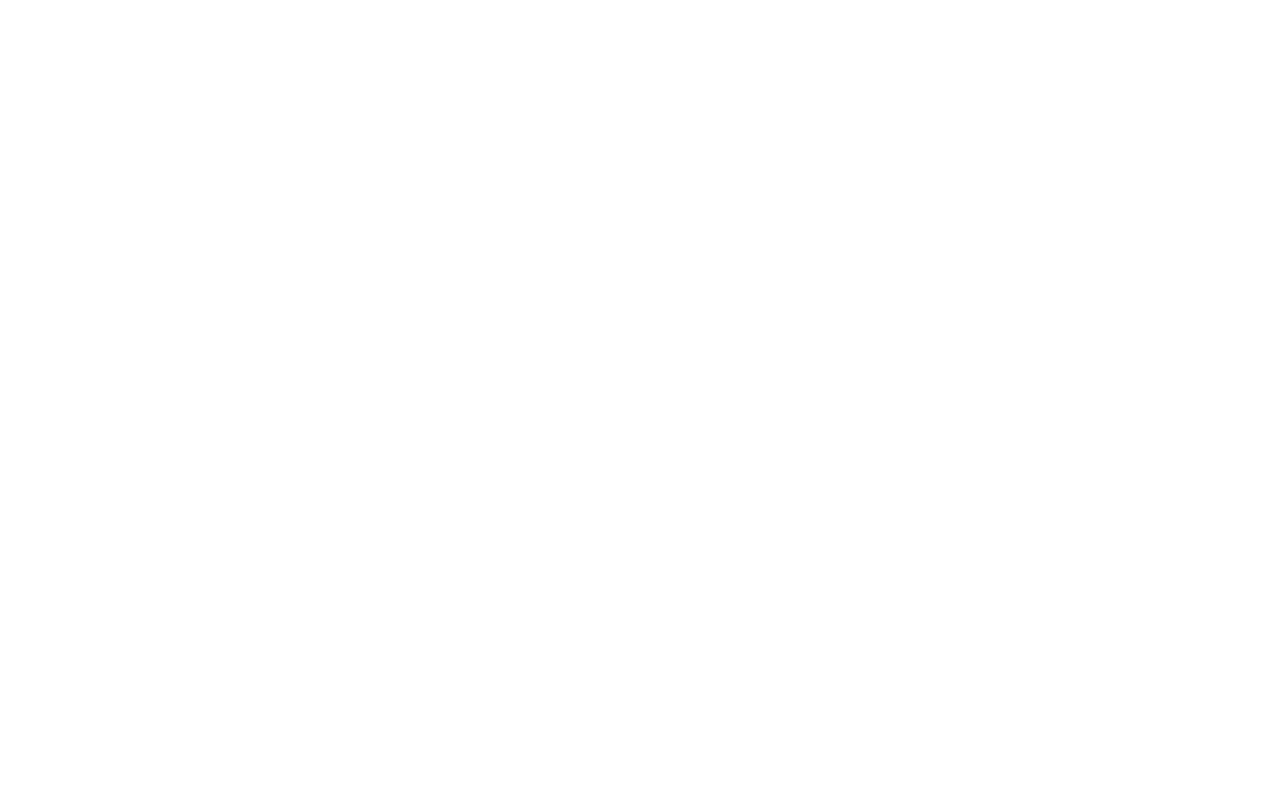
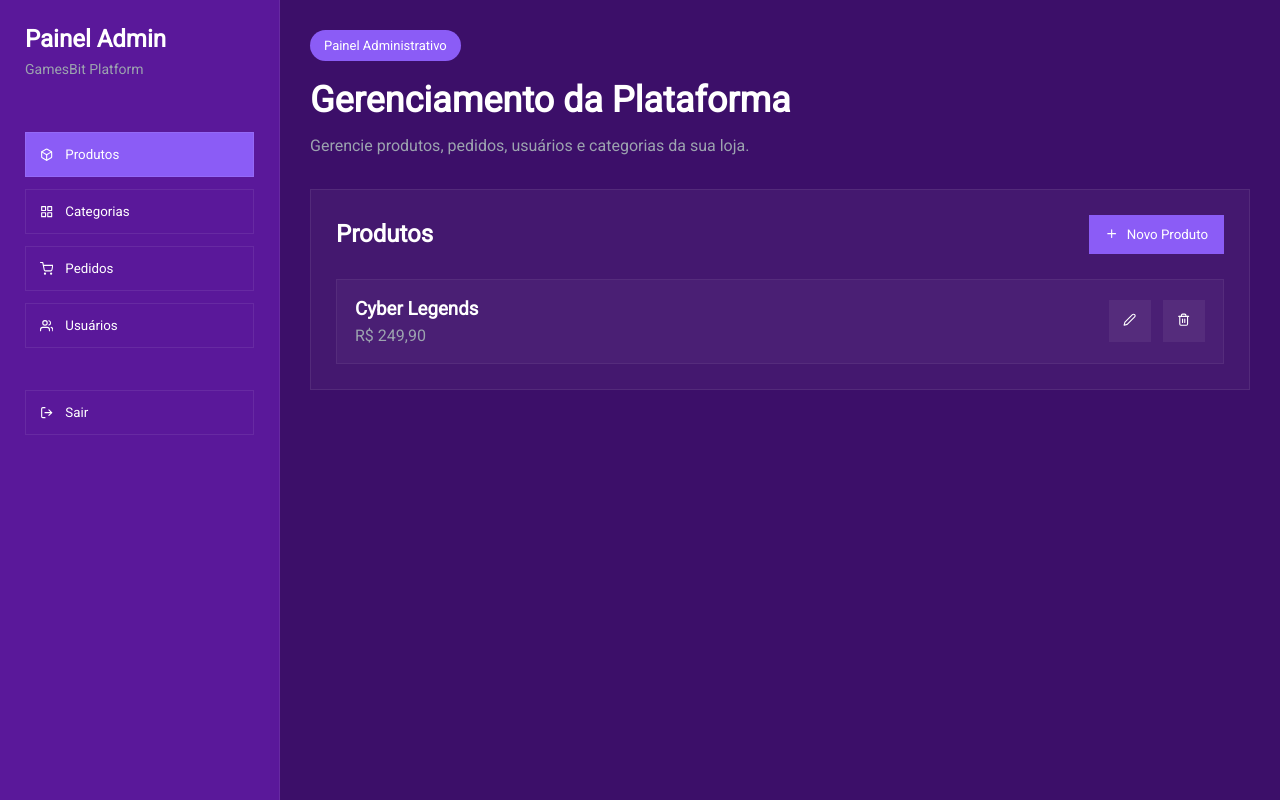
Before and after one commit to MykaelLeal/gamesbit_app, a React (Create React App) app in the folder frontend/: page /admin in a window 1280 px wide. Before the commit this address had no page. Built offline with nearby package versions, Linux system fonts and the light colour scheme.

Commit message:
feat: adicionar a página de Dashboard Admin

```diff
--- /dev/null
+++ b/frontend/src/pages/Admin/Dashboard.jsx
@@ -0,0 +1,262 @@
+import {
+  FiBox,
+  FiGrid,
+  FiShoppingCart,
+  FiUsers,
+  FiSettings,
+  FiLogOut,
+  FiEdit2,
+  FiTrash2,
+  FiPlus,
+} from "react-icons/fi";
+
+import { useState } from "react";
+
+import "./dashboard.css";
+
+export function Dashboard() {
+    const [activeSection, setActiveSection] = useState("products");
+
+
+  return (
+    <div className="admin-page">
+
+      <aside className="admin-sidebar">
+
+        <div className="admin-logo">
+          <h2>Painel Admin</h2>
+          <p>GamesBit Platform</p>
+        </div>
+
+        <nav className="admin-menu">
+
+          <button
+            className={activeSection === "products" ? "active" : ""}
+            onClick={() => setActiveSection("products")}
+            >
+            <FiBox />
+            Produtos
+            </button>
+
+            <button
+            className={activeSection === "categories" ? "active" : ""}
+            onClick={() => setActiveSection("categories")}
+            >
+            <FiGrid />
+            Categorias
+            </button>
+
+            <button
+            className={activeSection === "orders" ? "active" : ""}
+            onClick={() => setActiveSection("orders")}
+            >
+            <FiShoppingCart />
+            Pedidos
+            </button>
+
+            <button
+            className={activeSection === "users" ? "active" : ""}
+            onClick={() => setActiveSection("users")}
+            >
+            <FiUsers />
+            Usuários
+            </button>
+
+            <button className="logout-btn">
+                <FiLogOut />
+                Sair
+            </button>
+
+        </nav>
+
+      </aside>
+
+      <main className="admin-content">
+
+        <div className="admin-header">
+
+          <div>
+            <span className="admin-tag">
+              Painel Administrativo
+            </span>
+
+            <h1>Gerenciamento da Plataforma</h1>
+
+            <p>
+              Gerencie produtos, pedidos, usuários e categorias
+              da sua loja.
+            </p>
+          </div>
+
+        </div>
+
+
+        {activeSection === "products" && (
+        <section className="admin-card">
+
+            <div className="card-top">
+
+            <h2>Produtos</h2>
+
+            <button className="add-btn">
+                <FiPlus />
+                Novo Produto
+            </button>
+
+            </div>
+
+            <div className="crud-list">
+
+            <div className="crud-item">
+
+                <div>
+                <h3>Cyber Legends</h3>
+                <span>R$ 249,90</span>
+                </div>
+
+                <div className="crud-actions">
+                <button>
+                    <FiEdit2 />
+                </button>
+
+                <button>
+                    <FiTrash2 />
+                </button>
+                </div>
+
+            </div>
+
+            </div>
+
+        </section>
+        )}
+
+
+       {activeSection === "categories" && (
+        <section className="admin-card">
+
+            <div className="card-top">
+
+            <h2>Categorias</h2>
+
+            <button className="add-btn">
+                <FiPlus />
+                Nova Categoria
+            </button>
+
+            </div>
+
+            <div className="crud-list">
+
+            <div className="crud-item">
+
+                <div>
+                <h3>Ação</h3>
+                </div>
+
+                <div className="crud-actions">
+                <button>
+                    <FiEdit2 />
+                </button>
+
+                <button>
+                    <FiTrash2 />
+                </button>
+                </div>
+
+            </div>
+
+            </div>
+
+        </section>
+        )}
+
+        {activeSection === "orders" && (
+        <section className="admin-card">
+
+            <div className="card-top">
+            <h2>Pedidos</h2>
+            </div>
+
+            <div className="crud-list">
+
+            <div className="crud-item">
+
+                <div>
+                <h3>Pedido #1024</h3>
+
+                <span>Usuário: Mykael</span>
+                </div>
+
+                <div>
+                <strong style={{ color: "#8b5cf6" }}>
+                    R$ 249,90
+                </strong>
+                </div>
+
+            </div>
+
+            <div className="crud-item">
+
+                <div>
+                <h3>Pedido #1025</h3>
+
+                <span>Usuário: João</span>
+                </div>
+
+                <div>
+                <strong style={{ color: "#8b5cf6" }}>
+                    R$ 349,90
+                </strong>
+                </div>
+
+            </div>
+
+            </div>
+
+        </section>
+        )}
+
+        {activeSection === "users" && (
+        <section className="admin-card">
+
+            <div className="card-top">
+            <h2>Usuários</h2>
+            </div>
+
+            <div className="crud-list">
+
+            <div className="crud-item">
+
+                <div>
+                <h3>Mykael</h3>
+
+                <span>mykael@email.com</span>
+                </div>
+
+                <div className="crud-actions">
+
+                <button>
+                    <FiEdit2 />
+                </button>
+
+                <button>
+                    <FiTrash2 />
+                </button>
+
+                </div>
+
+            </div>
+
+            </div>
+
+        </section>
+        )}
+
+
+
+      </main>
+
+    </div>
+  );
+}
--- /dev/null
+++ b/frontend/src/pages/Admin/dashboard.css
@@ -0,0 +1,216 @@
+.admin-page {
+  display: flex;
+  min-height: 100vh;
+}
+
+.admin-sidebar {
+  width: 280px;
+
+  background: #5a189a;
+
+  border-right: 1px solid rgba(255,255,255,0.08);
+
+  padding: 25px;
+
+  display: flex;
+  flex-direction: column;
+}
+
+.admin-logo {
+  margin-bottom: 40px;
+}
+
+.admin-logo h2 {
+  color: white;
+  margin-bottom: 8px;
+}
+
+.admin-logo p {
+  color: #9ca3af;
+  font-size: 14px;
+}
+
+.admin-menu {
+  display: flex;
+  flex-direction: column;
+  gap: 12px;
+}
+
+.admin-menu button {
+  display: flex;
+  align-items: center;
+  gap: 12px;
+
+  background: transparent;
+
+  border: 1px solid rgba(255,255,255,0.08);
+
+  padding: 14px;
+
+  color: white;
+
+  cursor: pointer;
+
+  transition: 0.3s;
+}
+
+.admin-menu button:hover,
+.admin-menu .active {
+  background: #8b5cf6;
+}
+
+.logout-btn {
+  margin-top: 30px;
+}
+
+.admin-content {
+  flex: 1;
+
+  padding: 30px;
+}
+
+.admin-header {
+  margin-bottom: 30px;
+}
+
+.admin-tag {
+  background: #8b5cf6;
+
+  color: white;
+
+  padding: 8px 14px;
+
+  border-radius: 999px;
+
+  font-size: 13px;
+
+  display: inline-block;
+
+  margin-bottom: 18px;
+}
+
+.admin-header h1 {
+  color: white;
+
+  font-size: 36px;
+
+  margin-bottom: 12px;
+}
+
+.admin-header p {
+  color: #9ca3af;
+
+  max-width: 700px;
+
+  line-height: 1.6;
+}
+
+
+.admin-card {
+  background: rgba(255,255,255,0.04);
+
+  border: 1px solid rgba(255,255,255,0.08);
+
+  padding: 25px;
+
+  margin-bottom: 25px;
+}
+
+.card-top {
+  display: flex;
+  align-items: center;
+  justify-content: space-between;
+
+  margin-bottom: 25px;
+}
+
+.card-top h2 {
+  color: white;
+}
+
+.add-btn {
+  display: flex;
+  align-items: center;
+  gap: 8px;
+
+  background: #8b5cf6;
+
+  border: none;
+
+  color: white;
+
+  padding: 12px 16px;
+
+  cursor: pointer;
+
+  transition: 0.3s;
+}
+
+.add-btn:hover {
+  transform: translateY(-2px);
+}
+
+.crud-list {
+  display: flex;
+  flex-direction: column;
+  gap: 16px;
+}
+
+.crud-item {
+  display: flex;
+  align-items: center;
+  justify-content: space-between;
+
+  background: rgba(255,255,255,0.03);
+
+  border: 1px solid rgba(255,255,255,0.06);
+
+  padding: 18px;
+
+}
+
+.crud-item h3 {
+  color: white;
+
+  margin-bottom: 6px;
+}
+
+.crud-item span {
+  color: #9ca3af;
+}
+
+.crud-actions {
+  display: flex;
+  gap: 12px;
+}
+
+.crud-actions button {
+  width: 42px;
+  height: 42px;
+
+  border: none;
+
+  background: rgba(255,255,255,0.06);
+
+  color: white;
+
+  cursor: pointer;
+
+  transition: 0.3s;
+}
+
+.crud-actions button:hover {
+  background: #8b5cf6;
+}
+
+@media (max-width: 900px) {
+
+  .admin-page {
+    flex-direction: column;
+  }
+
+  .admin-sidebar {
+    width: 100%;
+  }
+
+}
--- a/frontend/src/routes/privateRoutes.jsx
+++ b/frontend/src/routes/privateRoutes.jsx
@@ -4,8 +4,7 @@
 import { AuthContext } from "../context/AuthContext";
 
 export const PrivateRoute = () => {
+  const { signed } = useContext(AuthContext);
 
-  const { signed } = useContext(AuthContext);
-  return signed ? <Outlet /> : <Navigate to="/" />;
-
+  return signed ? <Outlet /> : <Navigate to="/login" />;
 };
--- a/frontend/src/routes/route.jsx
+++ b/frontend/src/routes/route.jsx
@@ -2,29 +2,50 @@
 
 import { Login } from "../pages/Login/login";
 import { Register } from "../pages/Register/register";
+
 import { Home } from "../pages/Home/home";
+
 import { Cart } from "../pages/Cart/cart";
 import { Wishlist } from "../pages/Wishlist/wishlist";
-import { ProductDetails } from "../pages/ProductDetails/ProductDetails";
+
 import { Checkout } from "../pages/Checkout/Checkout";
-import { Products } from "../pages/Products/Products";
+
 import { MyOrders } from "../pages/MyOrders/MyOrders";
+
 import { Profile } from "../pages/Profile/Profile";
+
+import { PrivateRoute } from "./privateRoutes";
+
+import {Dashboard} from "../pages/Admin/Dashboard";
+
 
 export const AppRouter = () => {
   return (
     <Router>
       <Routes>
+
+
+        <Route path="/" element={<Home />} />
+
         <Route path="/login" element={<Login />} />
+
         <Route path="/register" element={<Register />} />
-        <Route path="/" element={<Home />} />
+
         <Route path="/cart" element={<Cart />} />
+
         <Route path="/wishlist" element={<Wishlist />} />
-        <Route path="/product/:id" element={<ProductDetails />} />
+
         <Route path="/checkout" element={<Checkout />} />
-        <Route path="/products/:platform/:category" element={<Products />} />
+
         <Route path="/orders" element={<MyOrders />} />
+
         <Route path="/profile" element={<Profile />} />
+
+        <Route path="/admin" element={<Dashboard />} />
+
+
+
+
       </Routes>
     </Router>
   );
```
